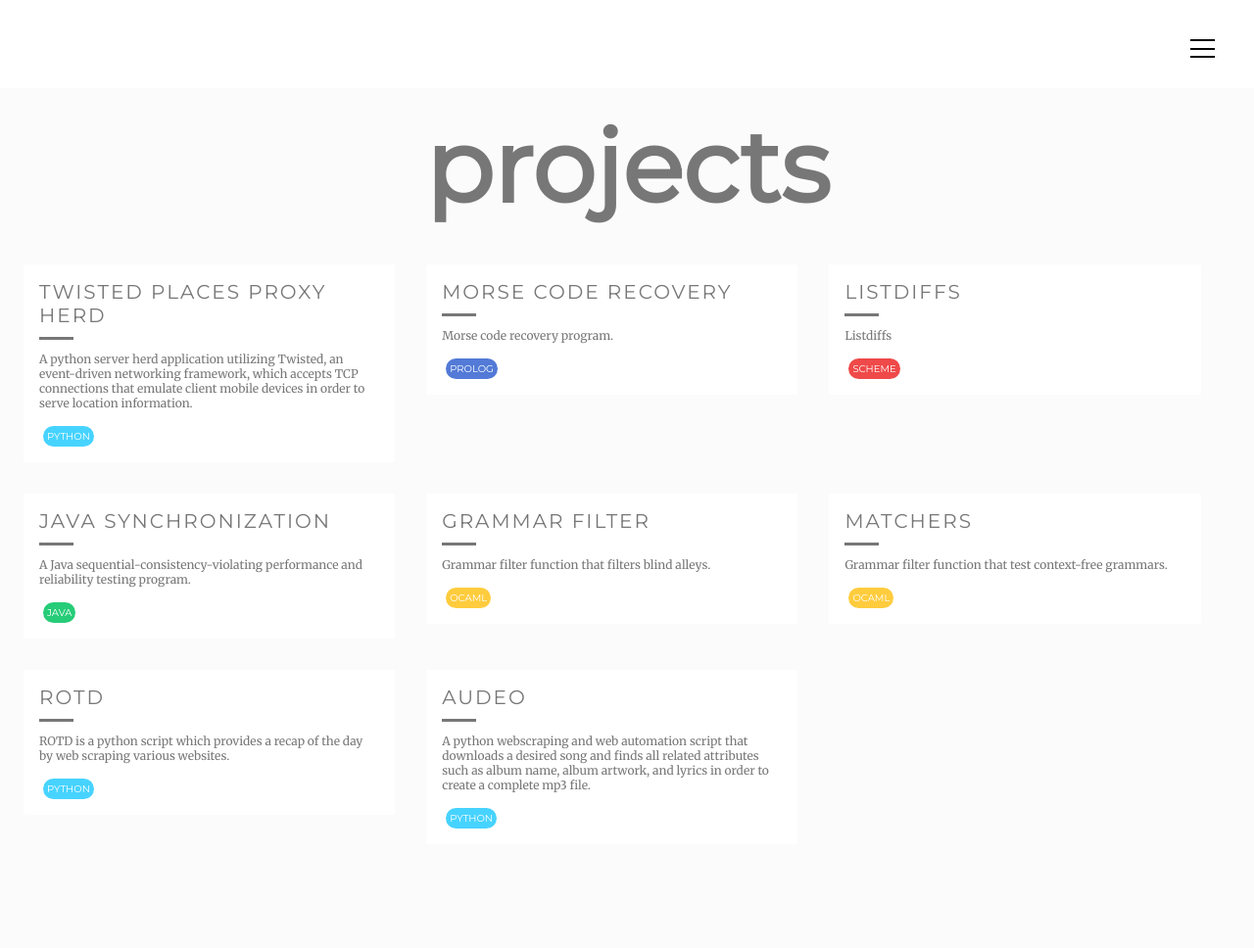
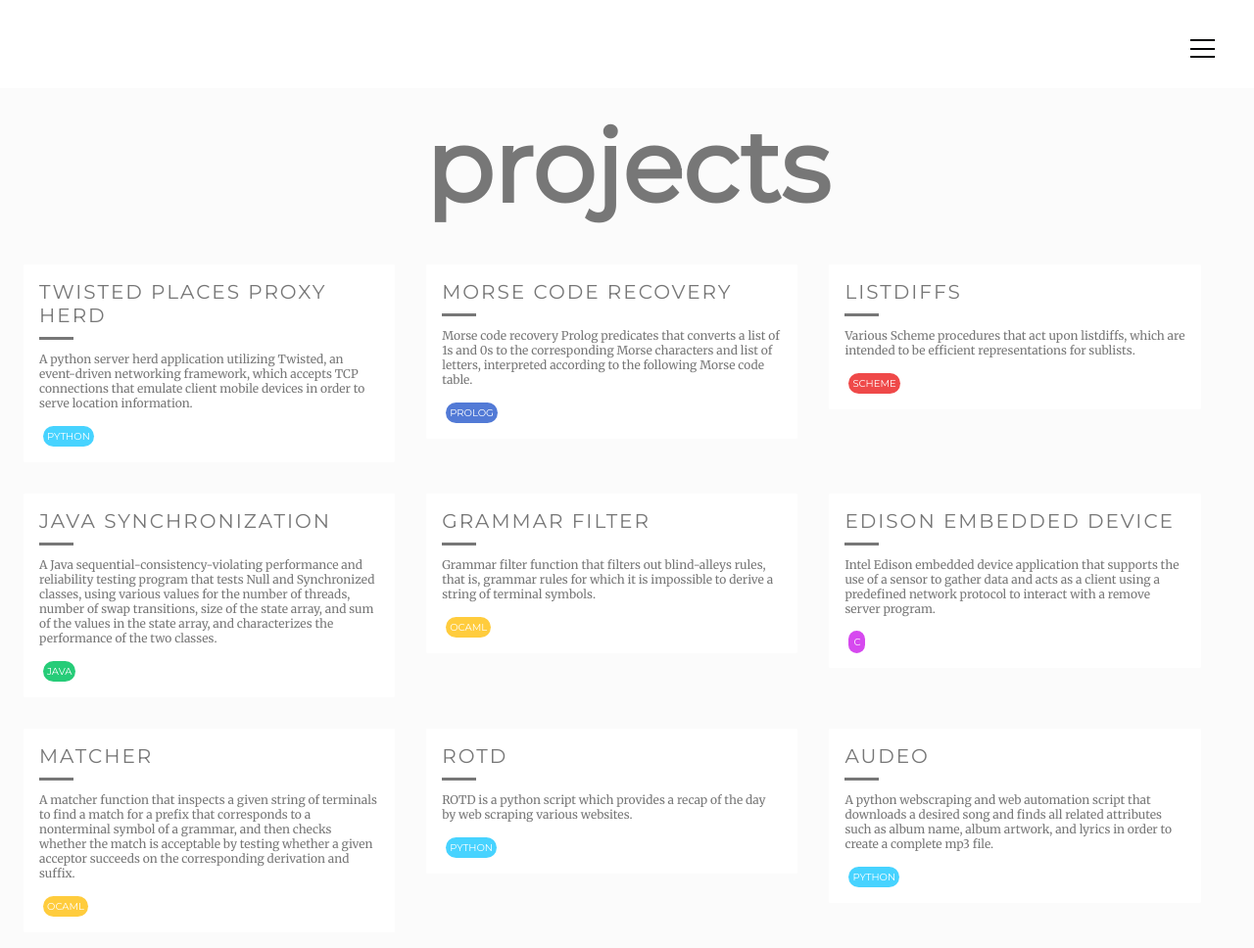
Before and after one commit to sehuno/sehuno.github.io, a Jekyll site: the page built from proj/index.html, in a window 1280 px wide and 968 px high. Shown: the whole window at 98% size. Built offline with Jekyll 4.4.1, drawn with Linux system fonts in a browser that asks for light colours; nearby versions of some CDN libraries; some web fonts are replaced.

```diff
--- a/_posts/2016-03-15-context-free-grammar-parsing.md
+++ b/_posts/2016-03-15-context-free-grammar-parsing.md
@@ -1,8 +1,8 @@
 ---
 layout: post
-title: "Matchers"
+title: "Matcher"
 date: 2016-03-15
 category: project
-description: "Grammar filter function that test context-free grammars."
+description: "A matcher function that inspects a given string of terminals to find a match for a prefix that corresponds to a nonterminal symbol of a grammar, and then checks whether the match is acceptable by testing whether a given acceptor succeeds on the corresponding derivation and suffix."
 languages: [ocaml]
 ---
--- /dev/null
+++ b/_posts/2016-03-15-edison-embedded-device.md
@@ -0,0 +1,8 @@
+---
+layout: post
+title: "Edison Embedded Device"
+date: 2016-03-15
+category: project
+description: "Intel Edison embedded device application that supports the use of a sensor to gather data and acts as a client using a predefined network protocol to interact with a remove server program."
+languages: [c]
+---
--- a/_posts/2016-03-15-grammar-filters.md
+++ b/_posts/2016-03-15-grammar-filters.md
@@ -3,6 +3,6 @@ layout: post
 title: "Grammar Filter"
 date: 2016-03-15
 category: project
-description: "Grammar filter function that filters blind alleys."
+description: "Grammar filter function that filters out blind-alleys rules, that is, grammar rules for which it is impossible to derive a string of terminal symbols."
 languages: [ocaml]
 ---
--- a/_posts/2016-03-15-java-synchronization.md
+++ b/_posts/2016-03-15-java-synchronization.md
@@ -3,6 +3,6 @@ layout: post
 title: "Java Synchronization"
 date: 2016-03-15
 category: project
-description: "A Java sequential-consistency-violating performance and reliability testing program."
+description: "A Java sequential-consistency-violating performance and reliability testing program that tests Null and Synchronized classes, using various values for the number of threads, number of swap transitions, size of the state array, and sum of the values in the state array, and characterizes the performance of the two classes. "
 languages: [java]
 ---
--- a/_posts/2016-03-15-listdiffs.md
+++ b/_posts/2016-03-15-listdiffs.md
@@ -3,6 +3,6 @@ layout: post
 title: "Listdiffs"
 date: 2016-03-15
 category: project
-description: "Listdiffs"
+description: "Various Scheme procedures that act upon listdiffs, which are intended to be efficient representations for sublists."
 languages: [scheme]
 ---
--- a/_posts/2016-03-15-morse-code-recovery.md
+++ b/_posts/2016-03-15-morse-code-recovery.md
@@ -3,6 +3,6 @@ layout: post
 title: "Morse Code Recovery"
 date: 2016-03-15
 category: project
-description: "Morse code recovery program."
+description: "Morse code recovery Prolog predicates that converts a list of 1s and 0s to the corresponding Morse characters and list of letters, interpreted according to the following Morse code table."
 languages: [prolog]
 ---
--- a/css/proj.css
+++ b/css/proj.css
@@ -177,3 +177,11 @@ h2 {
   color: white;
   padding: 4px;
 }
+
+
+.c span {
+  background-color: rgba(200, 13, 234, 0.75);
+  border-radius: 40px;
+  color: white;
+  padding: 5px;
+}
```
